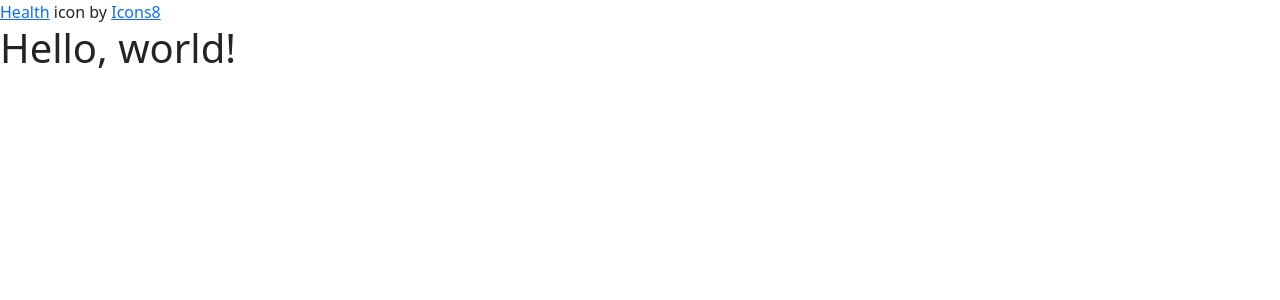
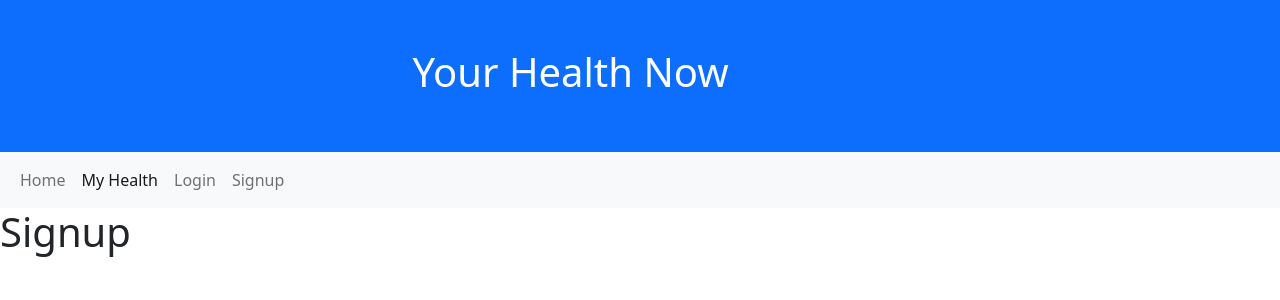
Before and after one commit to BenD2525/Your-Health-Now, a Django app: page /HealthHub/signup/ in a window 1280 px wide. Shown: the top 300 px of the page. Run offline with Django 3.2, Linux system fonts and the light colour scheme; some libraries are stand-ins or nearby versions.

Commit message:
Fix base.html template extension issue, add title and navbar to base.html

```diff
--- a/HealthHub/templates/HealthHub/layout/base.html
+++ b/HealthHub/templates/HealthHub/layout/base.html
@@ -6,19 +6,43 @@
     <meta http-equiv="X-UA-Compatible" content="IE=edge">
     <meta name="viewport" content="width=device-width, initial-scale=1.0">
     {% load static %}
-    <link href="https://cdn.jsdelivr.net/npm/bootstrap@5.0.2/dist/css/bootstrap.min.css" rel="stylesheet"
-        integrity="sha384-EVSTQN3/azprG1Anm3QDgpJLIm9Nao0Yz1ztcQTwFspd3yD65VohhpuuCOmLASjC" crossorigin="anonymous">
+    <link rel="stylesheet" href="https://cdn.jsdelivr.net/npm/bootstrap@5.2.0/dist/css/bootstrap.min.css"
+        integrity="sha384-gH2yIJqKdNHPEq0n4Mqa/HGKIhSkIHeL5AyhkYV8i59U5AR6csBvApHHNl/vI1Bx" crossorigin="anonymous">
+    <link rel="stylesheet" href="https://cdn.jsdelivr.net/npm/@fortawesome/fontawesome-free@6.1.2/css/fontawesome.min.css">
     <link rel="preconnect" href="https://fonts.googleapis.com">
     <link rel="preconnect" href="https://fonts.gstatic.com" crossorigin>
     <link href="https://fonts.googleapis.com/css2?family=Lato:wght@300&family=Oswald&display=swap" rel="stylesheet">
     <link rel="icon" href="{% static 'favicon.ico' %}">
-    <a target="_blank" href="https://icons8.com/icon/DpuVIej1M9Br/health">Health</a> icon by <a target="_blank"
-        href="https://icons8.com">Icons8</a>
+    <!-- <a target="_blank" href="https://icons8.com/icon/DpuVIej1M9Br/health">Health</a> icon by <a target="_blank"
+        href="https://icons8.com">Icons8</a> -->
     <title>Your Health Now</title>
 </head>
 
 <body>
-    <h1>Hello, world!</h1>
+    <div class="container-fluid p-5 bg-primary text-white text-center">
+        <div class="row text-end">
+            <div class="col-md-7">
+                <h1>Your Health Now</h1>
+            </div>
+
+        </div>
+    </div>
+
+    <nav class="navbar navbar-expand-lg navbar-light bg-light">
+        <div class="container-fluid">
+        <ul class="nav navbar-nav">
+            <li class="nav-item"><a class="nav-link" href='#'>Home</a></li>
+            <li><a class="nav-link active" href='#'>My Health</a></li>
+            <li><a class="nav-link" href='#'>Login</a></li>
+            <li><a class="nav-link" href='#'>Signup</a></li>
+        </ul>
+    </div>
+</nav>
+
+
+    {% block content %}
+
+    {% endblock content %}
 </body>
 
 </html>
```
